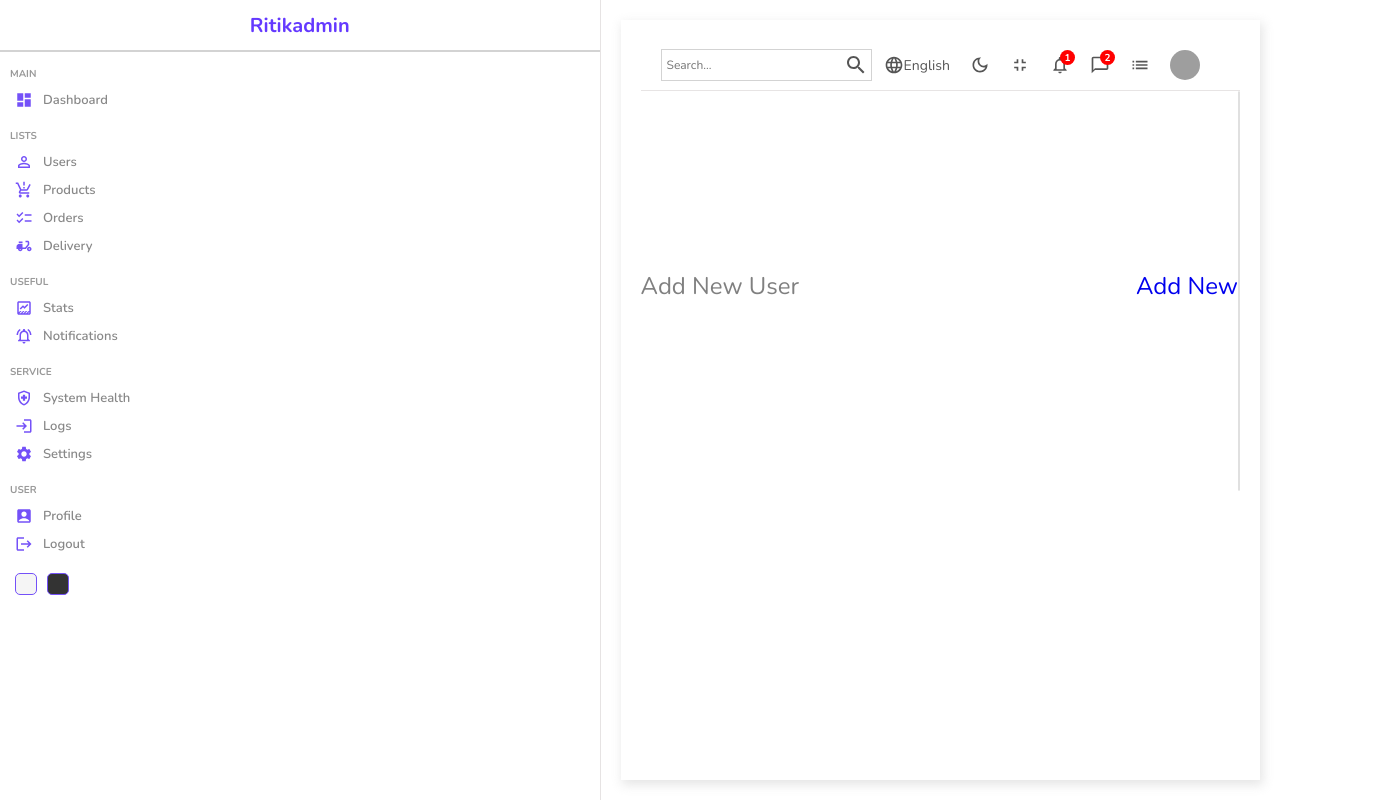
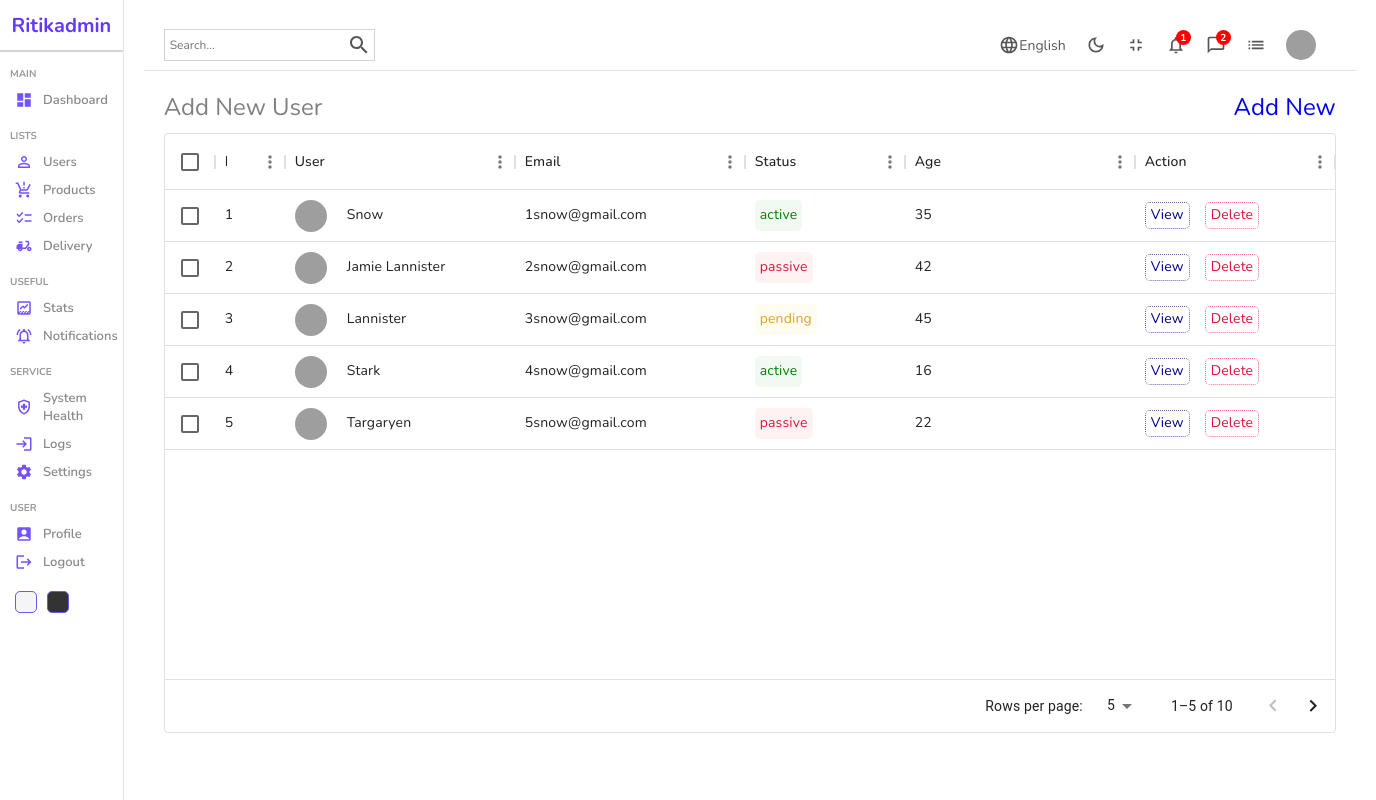
Before and after one commit to ritunk/react-dashboard, a React (Create React App) app: page /users in a window 1280 px wide. Shown: the whole page, 1376 px wide, since content can reach past the window. Built offline with nearby package versions, Linux system fonts and the light colour scheme; grey boxes are pictures that could not be loaded.

Commit message:
responsive

```diff
--- a/src/Pages/home/home.scss
+++ b/src/Pages/home/home.scss
@@ -73,8 +73,68 @@
 //   }
 // }
 
+// .home {
+//   display: flex;
+
+//   .homeContainer {
+//     flex: 6;
+
+//     .widgets, .charts {
+//       display: flex;
+//       padding: 20px;
+//       gap: 20px;
+//       flex-wrap: wrap; // Allow wrapping of items in mobile view
+
+//       @media (max-width: 768px) { // Mobile view
+//         display: grid;
+//         grid-template-columns: 1fr; // Two columns grid
+
+//         .widget {
+//           width: 40%; // Make each widget take full width of its column
+//         }
+
+//         .featured{
+//           width: 40%;
+//         }
+
+//         .chart{
+//           width: 40%;
+//         }
+//       }
+//     }
+
+//     .charts {
+//       padding: 5px 20px;
+//     }
+
+//     .listContainer {
+//       -webkit-box-shadow: 2px 4px 10px 1px rgba(0, 0, 0, 0.47);
+//       box-shadow: 2px 4px 10px 1px rgba(201, 201, 201, 0.47);
+//       padding: 20px;
+//       margin: 20px;
+
+//       .listTitle {
+//         font-weight: 500;
+//         color: gray;
+//         margin-bottom: 15px;
+//       }
+
+//       @media (max-width: 768px) { // Mobile view
+//         overflow-x: auto; // Allow horizontal scrolling
+//         white-space: nowrap; // Prevent items from wrapping to the next line
+//         -webkit-overflow-scrolling: touch;  // Smooth scrolling on iOS
+//       }
+//     }
+//   }
+// }
+
+
 .home {
   display: flex;
+
+  @media (max-width: 768px) {
+    flex-direction: column;
+  }
 
   .homeContainer {
     flex: 6;
@@ -83,28 +143,24 @@
       display: flex;
       padding: 20px;
       gap: 20px;
-      flex-wrap: wrap; // Allow wrapping of items in mobile view
+      flex-wrap: wrap;
 
-      @media (max-width: 768px) { // Mobile view
-        display: grid;
-        grid-template-columns: 1fr; // Two columns grid
+      @media (max-width: 768px) {
+        flex-direction: column;
+        padding: 10px;
 
-        .widget {
-          width: 40%; // Make each widget take full width of its column
-        }
-
-        .featured{
-          width: 40%;
-        }
-
-        .chart{
-          width: 40%;
+        .widget, .featured, .chart {
+          width: 80%;
         }
       }
     }
 
     .charts {
       padding: 5px 20px;
+
+      @media (max-width: 768px) {
+        padding: 5px 10px;
+      }
     }
 
     .listContainer {
@@ -112,6 +168,11 @@
       box-shadow: 2px 4px 10px 1px rgba(201, 201, 201, 0.47);
       padding: 20px;
       margin: 20px;
+
+      @media (max-width: 768px) {
+        padding: 10px;
+        margin: 10px;
+      }
 
       .listTitle {
         font-weight: 500;
--- a/src/Pages/list/list.scss
+++ b/src/Pages/list/list.scss
@@ -1,36 +1,17 @@
-.list{
+.list {
   display: flex;
   width: 100%;
-  .listContainer{
-    flex: 6;
+
+  @media (max-width: 768px) {
+    flex-direction: column;
   }
-}
-
-.list {
-  display: flex;
 
   .listContainer {
-    flex: 1;
-    overflow-x: auto; // Enable horizontal scrolling
+    flex: 6;
     padding: 20px;
-    margin: 20px;
-    -webkit-box-shadow: 2px 4px 10px 1px rgba(0, 0, 0, 0.47);
-    box-shadow: 2px 4px 10px 1px rgba(201, 201, 201, 0.47);
 
     @media (max-width: 768px) {
-      overflow-x: scroll;
-      white-space: nowrap;
-    }
-
-    .datatable {
-      display: flex;
-      flex-wrap: nowrap;
-      white-space: nowrap;
-
-      .datatableRow {
-        flex: 0 0 auto;
-        margin-right: 20px;
-      }
+      padding: 10px;
     }
   }
 }
--- a/src/components/datatable/Datatable.jsx
+++ b/src/components/datatable/Datatable.jsx
@@ -1,16 +1,84 @@
+// import React, { useState } from "react";
+
+// import { DataGrid } from "@mui/x-data-grid";
+// import "./datatable.scss";
+
+// import { userColumns, userRows } from "../../datatablesource";
+// import { Link } from "react-router-dom";
+// const Datatable = () => {
+//   const [data, setData] = useState(userRows);
+
+//   const handleDelete = (id) => {
+//     setData(data.filter((item) => item.id !== id));
+//   };
+//   const actionColumn = [
+//     {
+//       field: "action",
+//       headerName: "Action",
+//       width: 200,
+//       renderCell: (params) => {
+//         return (
+//           <div className="cellAction">
+//             <Link to="/users/test" style={{ textDecoration: "none" }}>
+//               <div className="viewButton">View</div>
+//             </Link>
+//             <div
+//               className="deleteButton"
+//               onClick={() => handleDelete(params.row.id)}
+//             >
+//               Delete
+//             </div>
+//           </div>
+//         );
+//       },
+//     },
+//   ];
+//   return (
+//     <div className="datatable" style={{ height: 400, width: "100%" }}>
+//       <div className="datatableTitle">
+//         Add New User
+//         <Link
+//           to="/users/new"
+//           style={{ textDecoration: "none" }}
+//           className="link"
+//         >
+//           Add New
+//         </Link>
+//       </div>
+
+//       <DataGrid
+//         className="datagrid"
+//         rows={data}
+//         columns={userColumns.concat(actionColumn)}
+//         initialState={{
+//           pagination: {
+//             paginationModel: { page: 0, pageSize: 5 },
+//           },
+//         }}
+//         pageSizeOptions={[5, 10]}
+//         checkboxSelection
+//       />
+//     </div>
+//   );
+// };
+
+// export default Datatable;
+
 import React, { useState } from "react";
-
 import { DataGrid } from "@mui/x-data-grid";
 import "./datatable.scss";
-
 import { userColumns, userRows } from "../../datatablesource";
 import { Link } from "react-router-dom";
+import { useMediaQuery } from "@mui/material";
+
 const Datatable = () => {
   const [data, setData] = useState(userRows);
+  const isMobile = useMediaQuery("(max-width:768px)");
 
   const handleDelete = (id) => {
     setData(data.filter((item) => item.id !== id));
   };
+
   const actionColumn = [
     {
       field: "action",
@@ -33,8 +101,11 @@ const Datatable = () => {
       },
     },
   ];
+
+  const mobileColumns = userColumns.slice(0, 3).concat(actionColumn);
+
   return (
-    <div className="datatable" style={{ height: 400, width: "100%" }}>
+    <div className="datatable">
       <div className="datatableTitle">
         Add New User
         <Link
@@ -48,7 +119,7 @@ const Datatable = () => {
       <DataGrid
         className="datagrid"
         rows={data}
-        columns={userColumns.concat(actionColumn)}
+        columns={isMobile ? mobileColumns : userColumns.concat(actionColumn)}
         initialState={{
           pagination: {
             paginationModel: { page: 0, pageSize: 5 },
--- a/src/components/datatable/datatable.scss
+++ b/src/components/datatable/datatable.scss
@@ -1,8 +1,93 @@
-.datatable{
-   height: 600px;
-   padding: 20x;
+// .datatable{
+//    height: 600px;
+//    padding: 20x;
 
-   .datatableTitle{
+//    .datatableTitle{
+//     width: 100%;
+//     font-size: 24px;
+//     color: gray;
+//     margin-bottom: 10px;
+//     display: flex;
+//     align-items: center;
+//     justify-content: space-between;
+
+//     // .link{
+//     //   text-decoration: none;
+//     //   color: green($color: #000000);
+//     //   font-size: 16px;
+//     //   font-weight: smaller;
+//     //   border: 1px solid green($color: #000000);
+//     //   border-radius: 5px;
+//     //   cursor: pointer;
+//     // }
+//    }
+
+
+//    .cellWithImg{
+//     display: flex;
+//     align-items: center;
+
+//     .cellImg{
+//       width: 32px;
+//       height: 32px;
+//       border-radius: 50%;
+//       object-fit: cover;
+//       margin-right: 20px;
+//     }
+//    }
+
+//    .cellWithStatus{
+//     padding: 5px;
+//     border-radius: 5px;
+
+//     &.active{
+//       background-color: rgba(0,128,0,0.05);
+//       color: green($color: #000000fb);
+//     }
+
+//     &.pending{
+//       background-color: rgba(233,128,0,0.05);
+//       color: goldenrod
+//     }
+
+//     &.passive{
+//       color: red($color: #7c0606);
+//     }
+//    }
+
+//    .cellAction{
+//     display: flex;
+//     align-items: center;
+//     gap: 15px;
+
+//     .viewButton{
+//       padding: 2px 5px;
+//       border-radius: 5px;
+//       color: darkblue;
+//       border: 1px dotted rgb(81, 81, 228) ;
+//       cursor: pointer;
+//     }
+
+//     .deleteButton{
+//       padding: 2px 5px;
+//       border-radius: 5px;
+//       color: crimson;
+//       border: 1px dotted rgb(98, 18, 34);
+//       cursor: pointer;
+//     }
+//    }
+// }
+
+.datatable {
+  height: 600px;
+  padding: 20px;
+
+  @media (max-width: 768px) {
+    height: auto;
+    padding: 10px;
+  }
+
+  .datatableTitle {
     width: 100%;
     font-size: 24px;
     color: gray;
@@ -11,69 +96,75 @@
     align-items: center;
     justify-content: space-between;
 
-    // .link{
-    //   text-decoration: none;
-    //   color: green($color: #000000);
-    //   font-size: 16px;
-    //   font-weight: smaller;
-    //   border: 1px solid green($color: #000000);
-    //   border-radius: 5px;
-    //   cursor: pointer;
-    // }
-   }
+    @media (max-width: 768px) {
+      font-size: 20px;
+      flex-direction: column;
+      align-items: flex-start;
+      gap: 10px;
+    }
+  }
 
+  .datagrid {
+    height: 100%;
+    width: 100%;
 
-   .cellWithImg{
+    @media (max-width: 768px) {
+      height: 400px;
+    }
+  }
+
+  .cellWithImg {
     display: flex;
     align-items: center;
 
-    .cellImg{
+    .cellImg {
       width: 32px;
       height: 32px;
       border-radius: 50%;
       object-fit: cover;
       margin-right: 20px;
     }
-   }
+  }
 
-   .cellWithStatus{
+  .cellWithStatus {
     padding: 5px;
     border-radius: 5px;
 
-    &.active{
-      background-color: rgba(0,128,0,0.05);
-      color: green($color: #000000fb);
+    &.active {
+      background-color: rgba(0, 128, 0, 0.05);
+      color: green;
     }
 
-    &.pending{
-      background-color: rgba(233,128,0,0.05);
-      color: goldenrod
+    &.pending {
+      background-color: rgba(255, 217, 0, 0.05);
+      color: goldenrod;
     }
 
-    &.passive{
-      color: red($color: #7c0606);
+    &.passive {
+      background-color: rgba(255, 0, 0, 0.05);
+      color: crimson;
     }
-   }
+  }
 
-   .cellAction{
+  .cellAction {
     display: flex;
     align-items: center;
     gap: 15px;
 
-    .viewButton{
+    .viewButton, .deleteButton {
       padding: 2px 5px;
       border-radius: 5px;
-      color: darkblue;
-      border: 1px dotted rgb(81, 81, 228) ;
       cursor: pointer;
     }
 
-    .deleteButton{
-      padding: 2px 5px;
-      border-radius: 5px;
+    .viewButton {
+      color: darkblue;
+      border: 1px dotted rgba(0, 0, 139, 0.596);
+    }
+
+    .deleteButton {
       color: crimson;
-      border: 1px dotted rgb(98, 18, 34);
-      cursor: pointer;
+      border: 1px dotted rgba(220, 20, 60, 0.6);
     }
-   }
+  }
 }
```
Also changed, not shown: src/Pages/home/Home.jsx (+59 -3 lines), src/Pages/list/List.jsx (+22 -2 lines).
